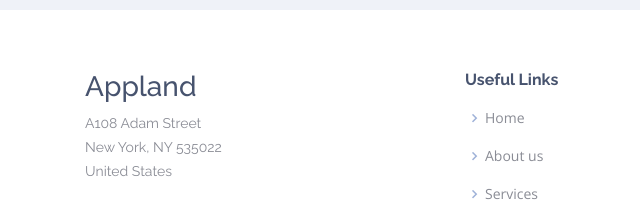
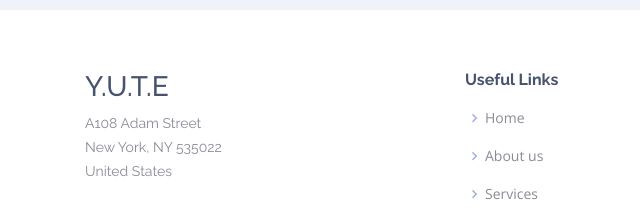
Before and after one commit to CRIMSON-CORP/Y.U.T.E, a plain HTML site: page index.html in a window 1280 px wide. Shown: the part 5261-5469 px from the top of the page, 0-640 px from the left. Drawn offline with nearby package versions, Linux system fonts and the light colour scheme.

Commit message:
Changed Appland to YUTE

```diff
--- a/index.html
+++ b/index.html
@@ -608,7 +608,7 @@
                 <div class="container">
                     <div class="row">
                         <div class="col-lg-4 col-md-6 footer-contact" data-aos="fade-up">
-                            <h3>Appland</h3>
+                            <h3>Y.U.T.E</h3>
                             <p>
                                 A108 Adam Street <br />
                                 New York, NY 535022<br />
```
